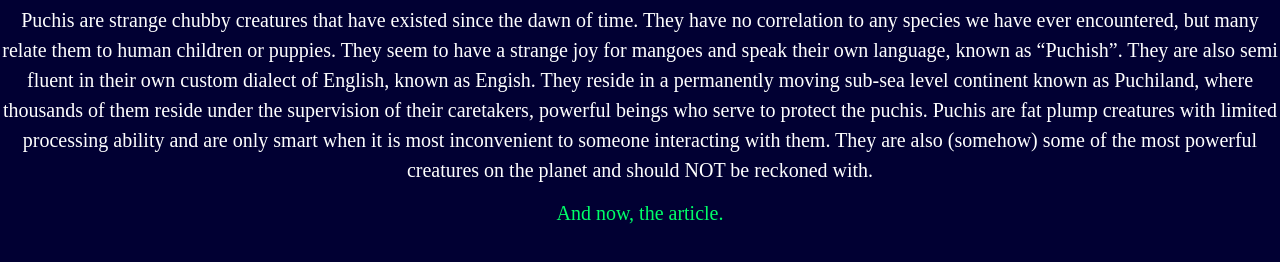
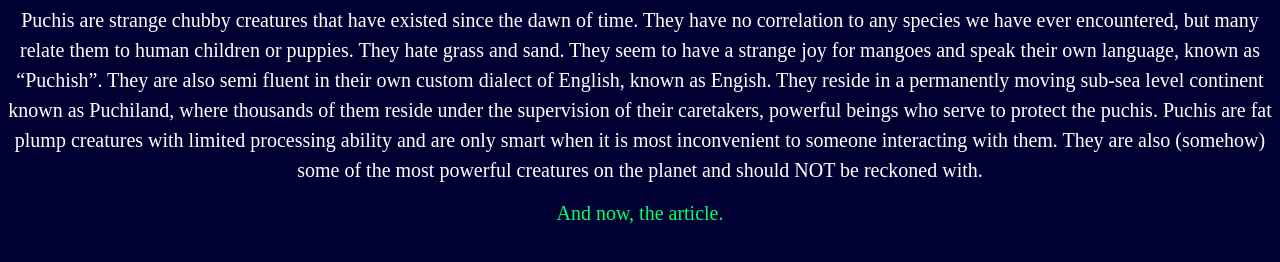
Before and after one commit to Virj280/the-puchi-invasion, a plain HTML site: page index.html in a window 1280 px wide. Shown: the part 608-870 px from the top of the page. Drawn offline with nearby package versions, Linux system fonts and the light colour scheme.

Commit message:
Update index.html

```diff
--- a/index.html
+++ b/index.html
@@ -151,7 +151,7 @@
       <hr>
       <h6 style="font-family: Linescript; color:#00ff68; margin-top:200px">But before you can read the article,</h6>
       <h1 style="color:#000ff0; font-size:70px; font-family:Linescript">What is a Puchi?</h1>
-      <p style="color:#ffffff; font-family: Linescript; font-size: 20px">Puchis are strange chubby creatures that have existed since the dawn of time. They have no correlation to any species we have ever encountered, but many relate them to human children or puppies. They seem to have a strange joy for mangoes and speak their own language, known as “Puchish”. They are also semi fluent in their own custom dialect of English, known as Engish. They reside in a permanently moving sub-sea level continent known as Puchiland, where thousands of them reside under the supervision of their caretakers, powerful beings who serve to protect the puchis. Puchis are fat plump creatures with limited processing ability and are only smart when it is most inconvenient to someone interacting with them. They are also (somehow) some of the most powerful creatures on the planet and should NOT be reckoned with. </p>
+      <p style="color:#ffffff; font-family: Linescript; font-size: 20px">Puchis are strange chubby creatures that have existed since the dawn of time. They have no correlation to any species we have ever encountered, but many relate them to human children or puppies. They hate grass and sand. They seem to have a strange joy for mangoes and speak their own language, known as “Puchish”. They are also semi fluent in their own custom dialect of English, known as Engish. They reside in a permanently moving sub-sea level continent known as Puchiland, where thousands of them reside under the supervision of their caretakers, powerful beings who serve to protect the puchis. Puchis are fat plump creatures with limited processing ability and are only smart when it is most inconvenient to someone interacting with them. They are also (somehow) some of the most powerful creatures on the planet and should NOT be reckoned with. </p>
       <h6 style="color:#ffffff; font-family: Linescript; font-size: 20px; color:#00ff68; margin-bottom:1000px">And now, the article.</h6>
       <h1 style="color:#000ff0; font-size:100px; font-family: Linescript" title="(lul) 4th digit: 3">The Puchi Invasion of 2024</h1>
       <h6 style="color:#ffffff; font-size:15px; font-family: Linescript">An article by someone</h6>
```
